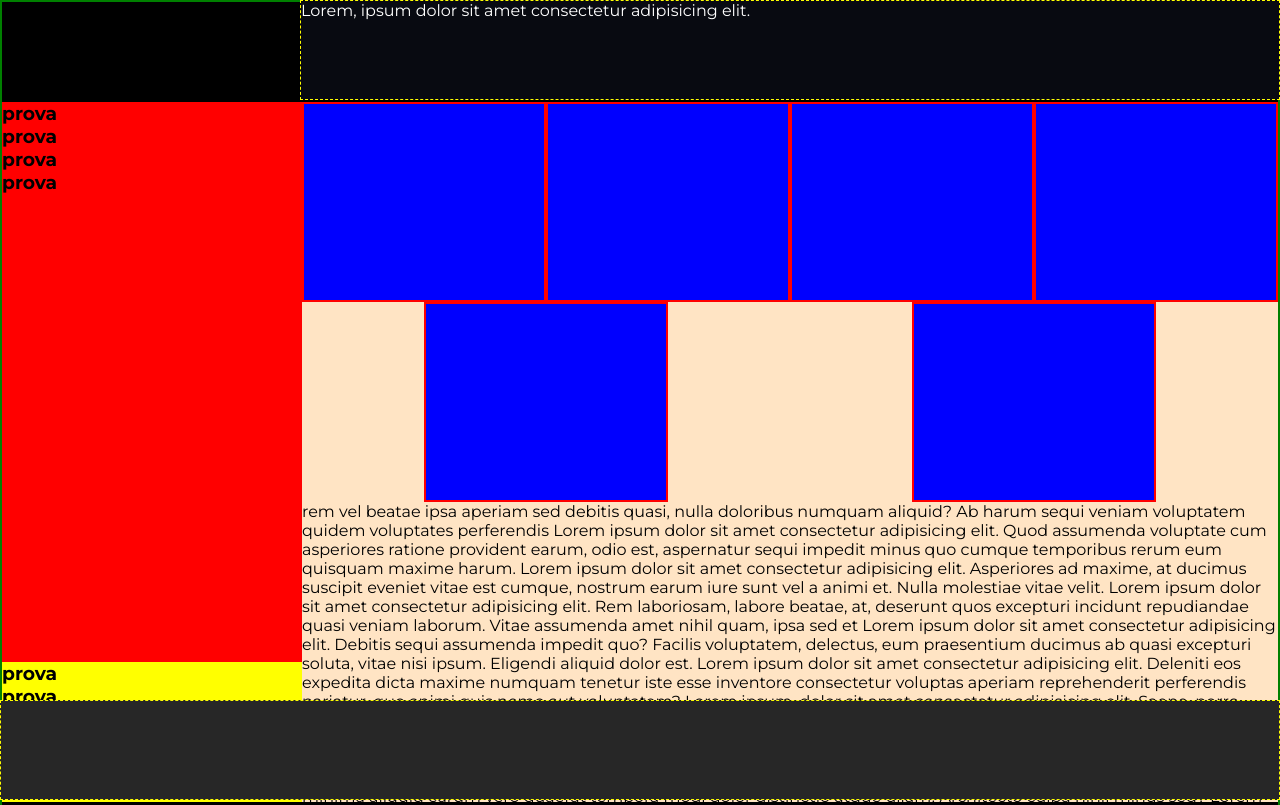
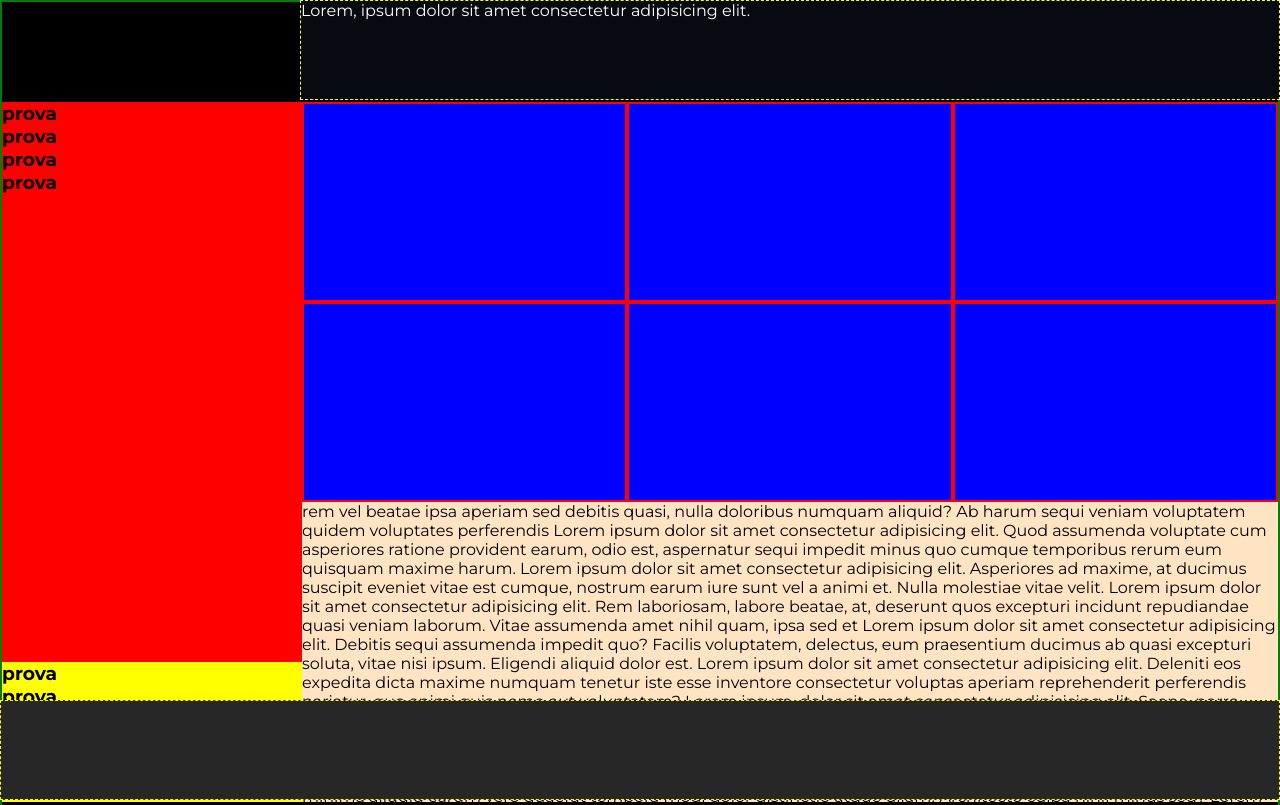
Before and after one commit to torone89/html-css-spotifyweb, a plain HTML site: page index.html in a window 1280 px wide. Shown: the top 805 px of the page. Drawn offline with Linux system fonts and the light colour scheme.

Commit message:
30% TITLE SELCTION MEDIA SCREEN

```diff
--- a/css/style.css
+++ b/css/style.css
@@ -193,6 +193,15 @@ footer {
         flex-direction: column;
     }
 
+
+    /* MAIN */
+    .title-selection {
+
+        width: calc(100% / 3);
+        justify-content: space-between;
+
+    }
+
 }
 
 
```
